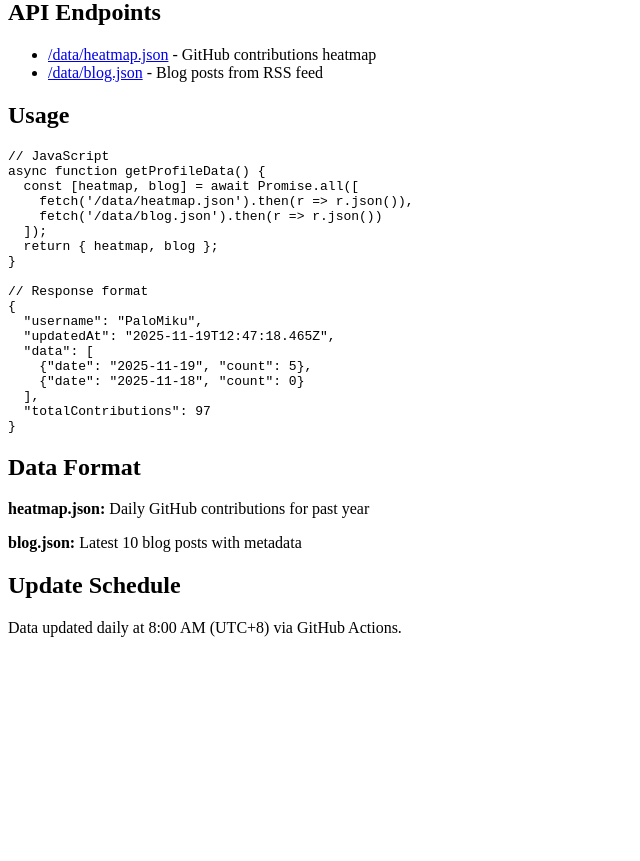
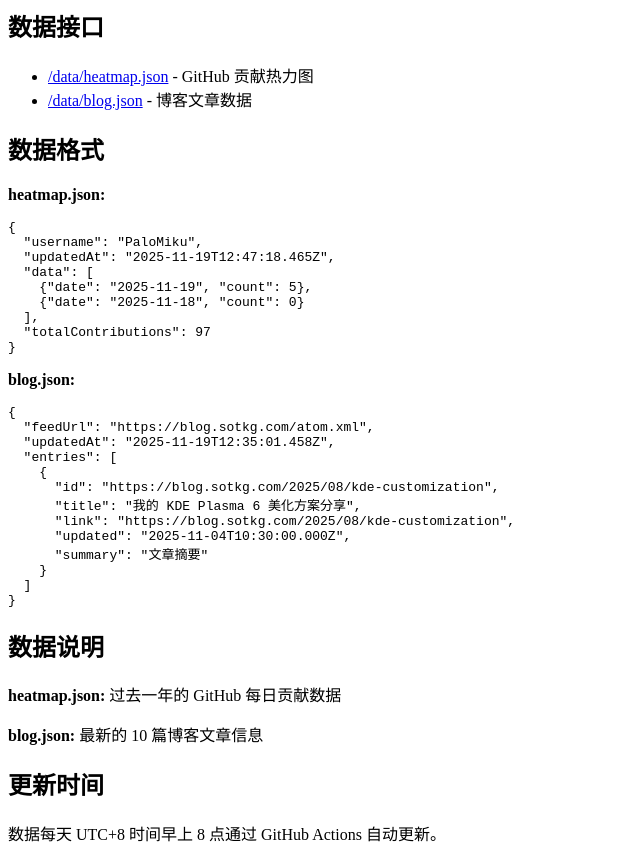
Before and after one commit to PaloMiku/profile-api, a website: page docs/index.html in a window 1280 px wide. Shown: the part 81-942 px from the top of the page, without its empty margins (0-640 px from the left). Before the commit the page ends 800 px from the top, so only its background shows below. Drawn offline with Linux system fonts and the light colour scheme.

Commit message:
feat: 更新文档为中文并调整数据接口说明

```diff
--- a/docs/index.html
+++ b/docs/index.html
@@ -2,29 +2,21 @@
 <html>
 <head>
 <meta charset="utf-8">
-<title>Profile Data API</title>
+<title>个人数据 API</title>
 </head>
 <body>
-<h1>Profile Data API</h1>
+<h1>个人数据 API</h1>
 
-<h2>API Endpoints</h2>
+<h2>数据接口</h2>
 <ul>
-<li><a href="/data/heatmap.json" target="_blank">/data/heatmap.json</a> - GitHub contributions heatmap</li>
-<li><a href="/data/blog.json" target="_blank">/data/blog.json</a> - Blog posts from RSS feed</li>
+<li><a href="/data/heatmap.json" target="_blank">/data/heatmap.json</a> - GitHub 贡献热力图</li>
+<li><a href="/data/blog.json" target="_blank">/data/blog.json</a> - 博客文章数据</li>
 </ul>
 
-<h2>Usage</h2>
-<pre><code>// JavaScript
-async function getProfileData() {
-  const [heatmap, blog] = await Promise.all([
-    fetch('/data/heatmap.json').then(r => r.json()),
-    fetch('/data/blog.json').then(r => r.json())
-  ]);
-  return { heatmap, blog };
-}
+<h2>数据格式</h2>
 
-// Response format
-{
+<p><strong>heatmap.json:</strong></p>
+<pre>{
   "username": "PaloMiku",
   "updatedAt": "2025-11-19T12:47:18.465Z",
   "data": [
@@ -32,14 +24,29 @@ async function getProfileData() {
     {"date": "2025-11-18", "count": 0}
   ],
   "totalContributions": 97
-}</code></pre>
+}</pre>
 
-<h2>Data Format</h2>
-<p><strong>heatmap.json:</strong> Daily GitHub contributions for past year</p>
-<p><strong>blog.json:</strong> Latest 10 blog posts with metadata</p>
+<p><strong>blog.json:</strong></p>
+<pre>{
+  "feedUrl": "https://blog.sotkg.com/atom.xml",
+  "updatedAt": "2025-11-19T12:35:01.458Z",
+  "entries": [
+    {
+      "id": "https://blog.sotkg.com/2025/08/kde-customization",
+      "title": "我的 KDE Plasma 6 美化方案分享",
+      "link": "https://blog.sotkg.com/2025/08/kde-customization",
+      "updated": "2025-11-04T10:30:00.000Z",
+      "summary": "文章摘要"
+    }
+  ]
+}</pre>
 
-<h2>Update Schedule</h2>
-<p>Data updated daily at 8:00 AM (UTC+8) via GitHub Actions.</p>
+<h2>数据说明</h2>
+<p><strong>heatmap.json:</strong> 过去一年的 GitHub 每日贡献数据</p>
+<p><strong>blog.json:</strong> 最新的 10 篇博客文章信息</p>
+
+<h2>更新时间</h2>
+<p>数据每天 UTC+8 时间早上 8 点通过 GitHub Actions 自动更新。</p>
 
 </body>
 </html>
```
